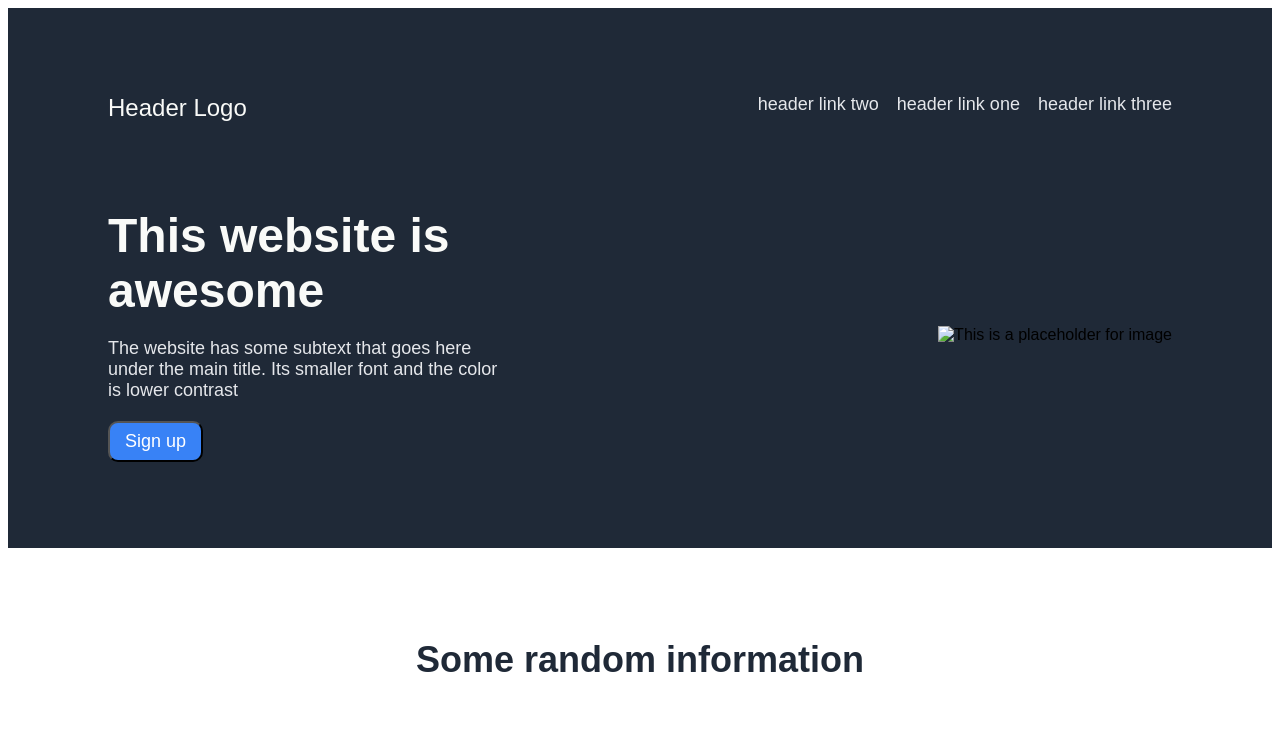
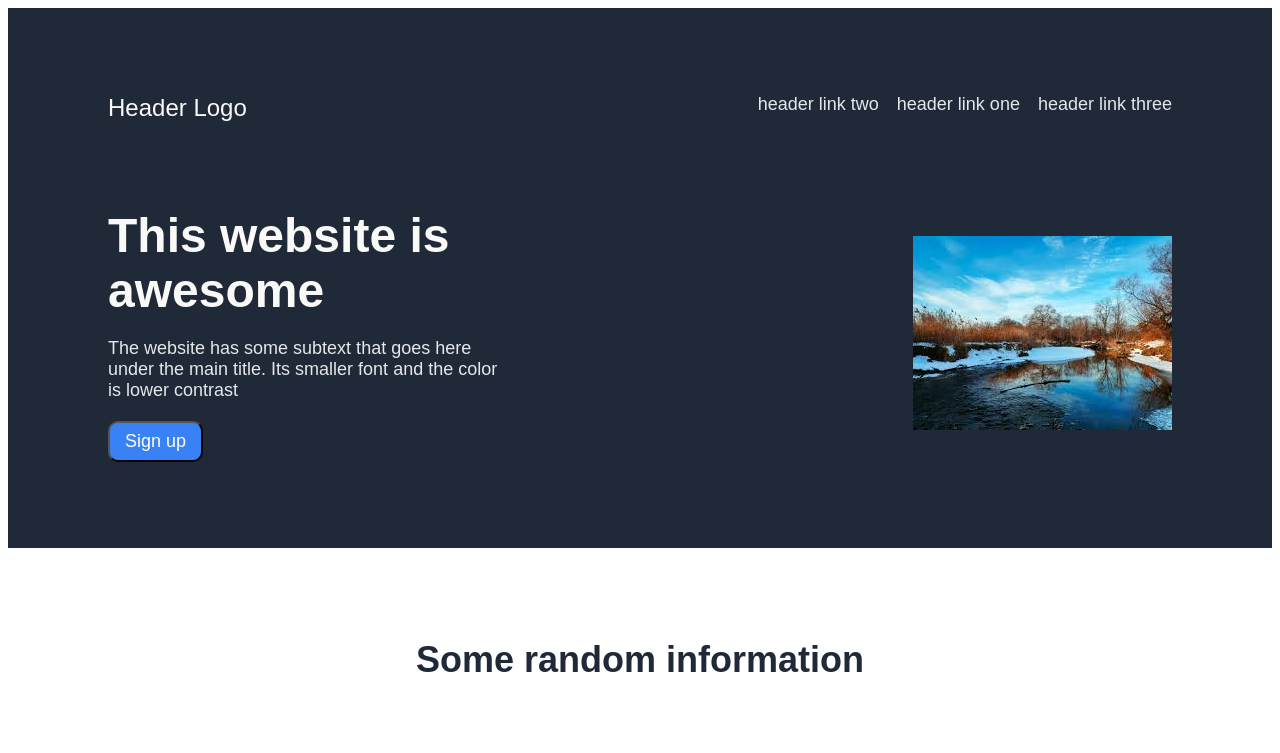
Before and after one commit to anubhavbaghel23/project-landing-page, a plain HTML site: page index.html in a window 1280 px wide. Shown: the top 753 px of the page. Drawn offline with Linux system fonts and the light colour scheme.

Commit message:
added sample image to project

```diff
--- a/index.html
+++ b/index.html
@@ -25,7 +25,7 @@
                 </div>
 
                 <div class="section-one-image">
-                    <img alt="This is a placeholder for image">
+                    <img src=./sample.jpeg alt="This is a placeholder for image">
                 </div>
             </div>
 
--- a/styles.css
+++ b/styles.css
@@ -27,6 +27,7 @@ body{
     display: flex;
     justify-content: space-between;
     align-items: center;
+    gap:10px;
 }
 
 .section-one-text{
```
